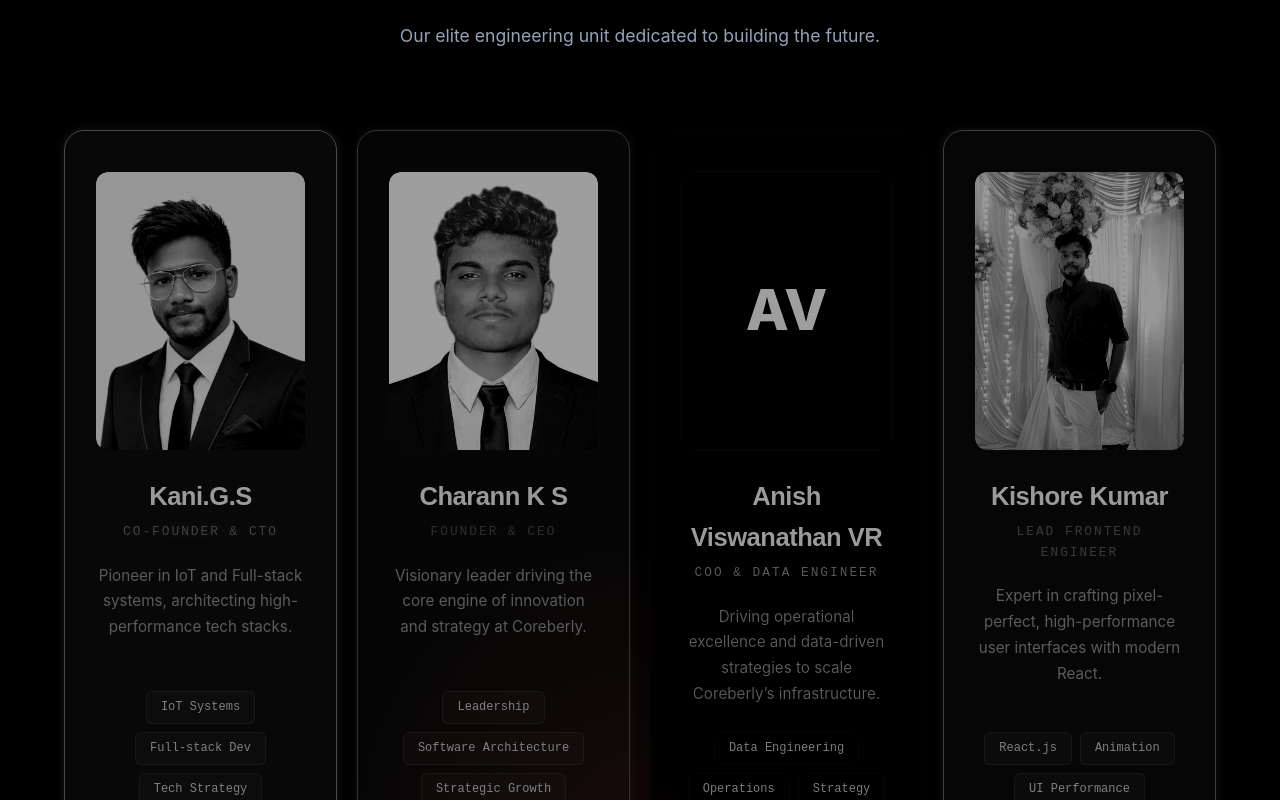
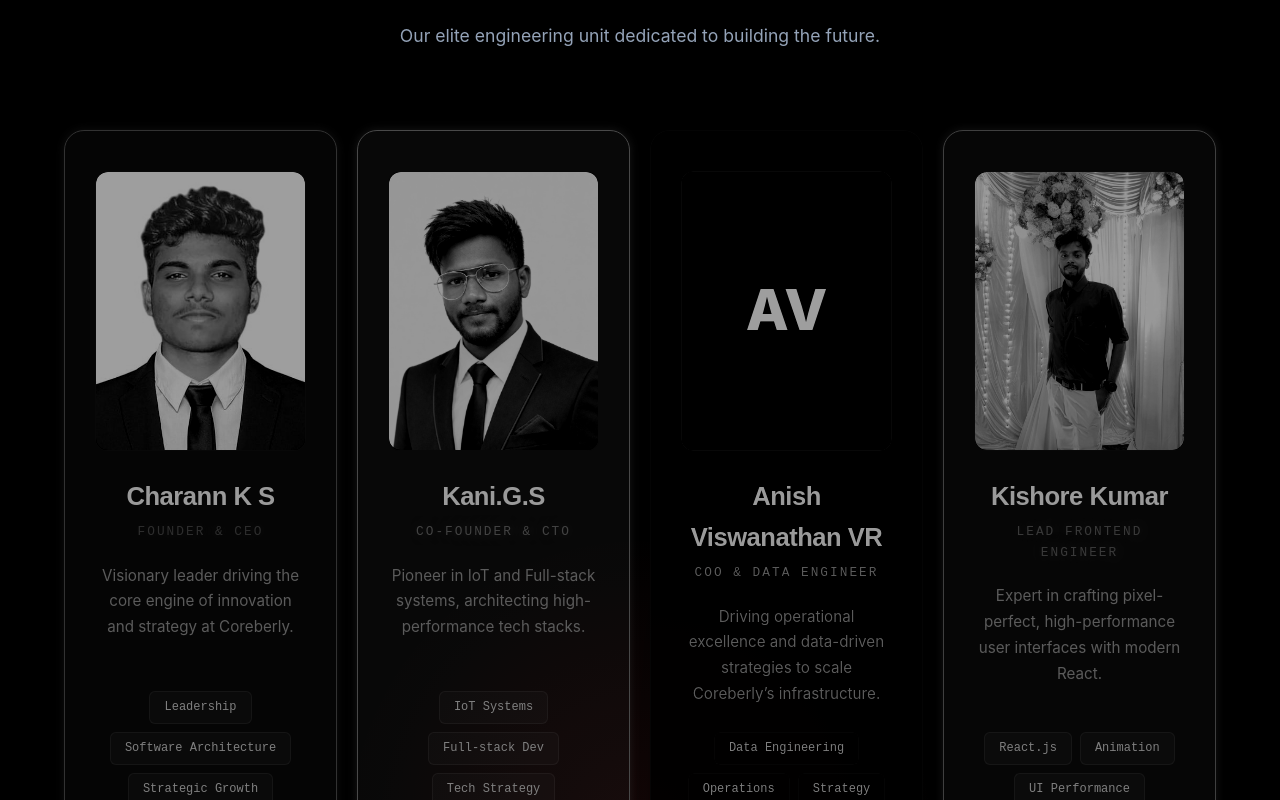
Before and after one commit to GSKANI/coreberly, a React (Create React App) app: page / in a window 1280 px wide. Shown: the part 8440-9240 px from the top of the page. Built offline with nearby package versions, Linux system fonts and the light colour scheme.

Commit message:
shuffle team animation

```diff
--- a/src/components/Team.js
+++ b/src/components/Team.js
@@ -1,4 +1,4 @@
-import React, { useState, useEffect } from 'react';
+import React, { useState } from 'react';
 import { motion } from 'framer-motion';
 import './Team.css';
 
@@ -92,28 +92,6 @@ const team = [
 
 const Team = () => {
   const [hoveredMember, setHoveredMember] = useState(null);
-  const [teamList, setTeamList] = useState(team);
-
-  useEffect(() => {
-    const interval = setInterval(() => {
-      setTeamList(prevList => {
-        // Separate the top row (first 4 members) from the rest
-        const upperRow = prevList.slice(0, 4);
-        const restOfTeam = prevList.slice(4);
-
-        // Shuffle only the upper row
-        for (let i = upperRow.length - 1; i > 0; i--) {
-          const j = Math.floor(Math.random() * (i + 1));
-          [upperRow[i], upperRow[j]] = [upperRow[j], upperRow[i]];
-        }
-
-        // Combine back together
-        return [...upperRow, ...restOfTeam];
-      });
-    }, 4000); // Shuffles every 4 seconds
-
-    return () => clearInterval(interval);
-  }, []);
 
   return (
     <section id="team" className="team-section">
@@ -131,13 +109,13 @@ const Team = () => {
         </motion.div>
 
         <div className="team-grid">
-          {teamList.map((member) => (
+          {team.map((member) => (
             <motion.div
-              layout // Enables smooth layout animations during reordering
               key={member.id}
               className={`team-card-v2 ${member.color}`}
               initial={{ opacity: 0, scale: 0.9 }}
-              animate={{ opacity: 1, scale: 1 }}
+              whileInView={{ opacity: 1, scale: 1 }}
+              viewport={{ once: true }}
               transition={{ duration: 0.5 }}
               onMouseEnter={() => setHoveredMember(member.id)}
               onMouseLeave={() => setHoveredMember(null)}
```
